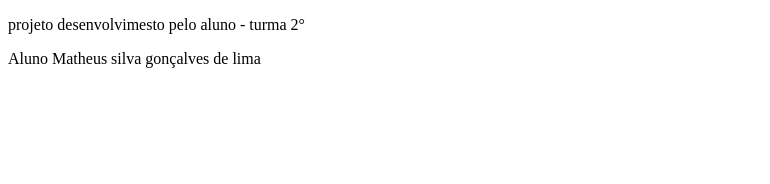
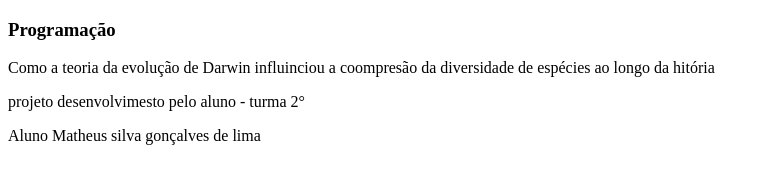
Before and after one commit to math9904/matheus2, a plain HTML site: page index.html in a window 1280 px wide. Shown: the whole page, without its empty margins (0-770 px from the left). Drawn offline with Linux system fonts and the light colour scheme.

Commit message:
Add files via upload

```diff
--- a/index.html
+++ b/index.html
@@ -7,9 +7,18 @@
 </head>
 <body>
     <main>
-
-    </main>
-    <footer>
+        <section id="container">
+            <article class="cartao">
+              <div class="cartao__conteudo">
+                <h3>Programação</h3>
+                <div class="cartao__conteudo__pergunta">
+                    Como a teoria da evolução de Darwin influinciou a coompresão da diversidade de espécies ao longo da hitória
+                </div>
+              </div>
+            </article>
+        </section>
+        </main>
+        <footer>
         <p>projeto desenvolvimesto pelo aluno - turma 2°<P>
 </p>Aluno Matheus silva gonçalves de lima<P>
     </footer>
```
